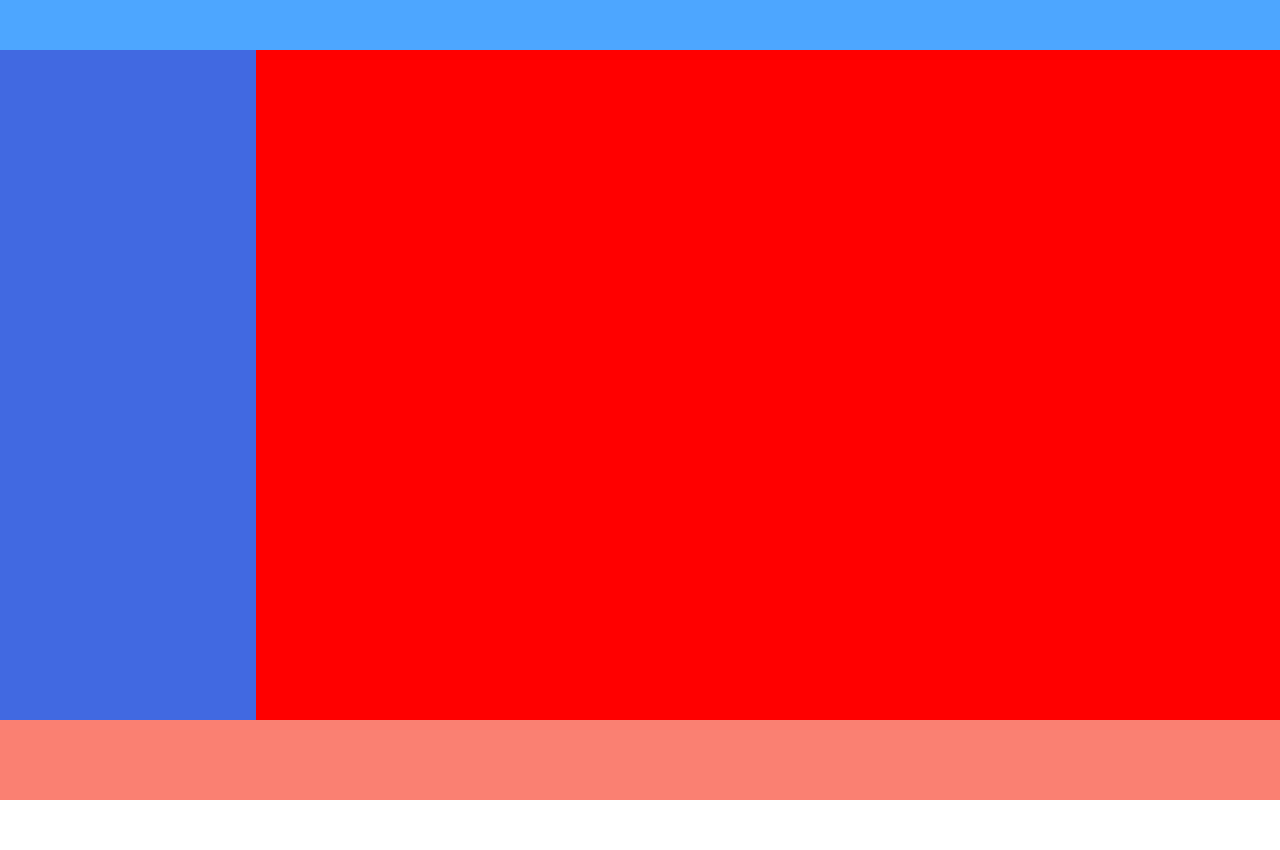
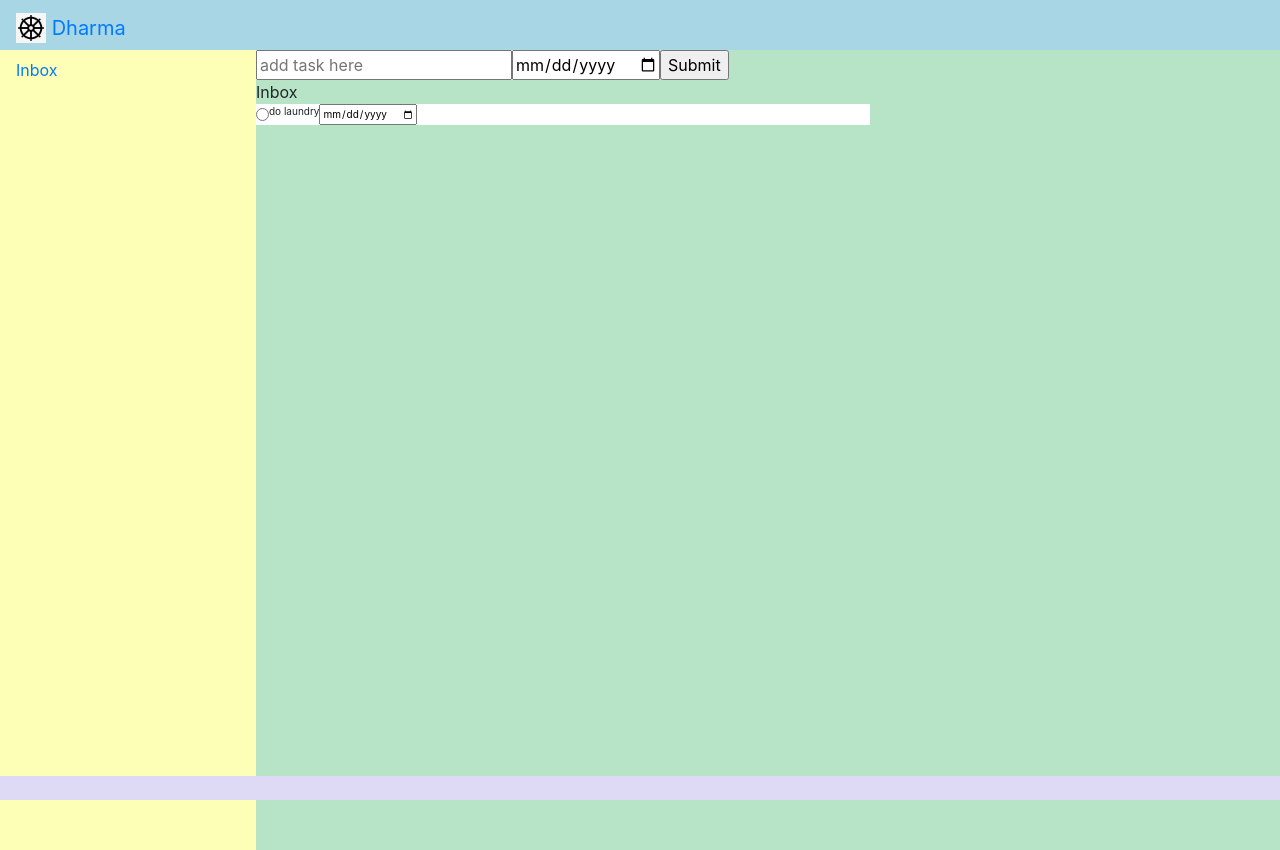
Before and after one commit to SatpreetMakhija/dharma, a website built with webpack: page dist/index.html in a window 1280 px wide. Before the commit the page ends 800 px from the top, so only its background shows below. Built offline with nearby package versions, Linux system fonts and the light colour scheme.

Commit message:
added addTask form

```diff
--- /dev/null
+++ b/src/addTask.js
@@ -0,0 +1,106 @@
+// inbox = []
+function createProject(name){
+    var array = [];
+    array.name = name;
+    return array;
+}
+
+
+function createTask(title, description, dueDate) {
+    var task = {
+        id: Date.now(),
+        title: title,
+    description: description,
+dueDate: dueDate}
+        return task
+}
+
+
+function addTask(projectName, task) {
+    projectName.push(task)
+}
+
+
+
+function addProjectToDOM(projectName) {
+    var rightpane = document.querySelector(".right-pane")
+
+    //first add name of project in right-pane
+    var projectHeading = document.createElement("div")
+    projectHeading.setAttribute("id", "project-heading")
+    projectHeading.textContent = `${projectName.name}`
+    rightpane.appendChild(projectHeading)
+
+
+    //create project-list div to show the elements of the project
+    var projectList = document.createElement("div")
+    projectList.setAttribute("class", "project-list")
+
+    //add tasks to project-list div
+    projectName.forEach(task => {
+        var taskDiv = document.createElement("div")
+        taskDiv.setAttribute("class", "task-element")
+        // taskDiv.textContent = task.title;
+
+        //create button
+        var taskButton = document.createElement("input")
+        taskButton.setAttribute("type", "radio")
+        taskDiv.appendChild(taskButton)
+
+
+        //create taskTitle
+        var taskTitle = document.createElement("div")
+        taskTitle.setAttribute("class", "task-title")
+        taskTitle.textContent = task.title;
+        taskDiv.appendChild(taskTitle);
+
+        //create date picker
+        var date = document.createElement("input")
+        date.setAttribute("type", "date");
+        taskDiv.appendChild(date)
+
+
+
+        projectList.appendChild(taskDiv)
+    });
+
+
+    //add project-list to right-pane
+    rightpane.appendChild(projectList)
+
+}
+
+function addTaskTabToDOM() {
+    var rightPane = document.querySelector(".right-pane")
+
+    var addTaskForm = document.createElement("form")
+    addTaskForm.setAttribute("class", "add-task-form")
+
+    //add taskTitle input
+    var taskTitle = document.createElement("input")
+    taskTitle.setAttribute("type", "text")
+    taskTitle.setAttribute("name", "task-title")
+    taskTitle.setAttribute("placeholder", "add task here")
+    addTaskForm.appendChild(taskTitle)
+
+    //add taskDate input
+    var taskDate = document.createElement("input")
+    taskDate.setAttribute("type", "date")
+    taskDate.setAttribute("name", "task-date")
+    addTaskForm.appendChild(taskDate)
+
+    //add task submit button
+    var submitButton = document.createElement("input")
+    submitButton.setAttribute("type", "submit");
+    submitButton.setAttribute("value", "Submit")
+    addTaskForm.appendChild(submitButton)
+
+    rightPane.appendChild(addTaskForm)
+}
+
+
+
+
+
+
+export {createTask, addTask, addProjectToDOM, createProject, addTaskTabToDOM}
--- /dev/null
+++ b/src/deleteTask.js
@@ -0,0 +1 @@
+import {removeAllChildNodes} from './helperFunctions';
--- /dev/null
+++ b/src/helperFunctions.js
@@ -0,0 +1,7 @@
+function removeAllChildNodes(parent) {
+    while (parent.firstChild) {
+        parent.removeChild(parent.firstChild)
+    };
+};
+
+export {removeAllChildNodes}
--- a/src/index.js
+++ b/src/index.js
@@ -0,0 +1,10 @@
+import {createTask, addTask, addProjectToDOM, createProject, addTaskTabToDOM} from './addTask'
+
+addTaskTabToDOM()
+
+var inbox = createProject("Inbox")
+var task = createTask("do laundry", "by today", "10/10/21")
+console.log(task)
+addTask(inbox, task)
+// console.log(inbox)
+addProjectToDOM(inbox)
```
Also changed, not shown: dist/index.css, dist/index.html, dist/main.js, media/dharma-logo.png (added), 1 other file.
